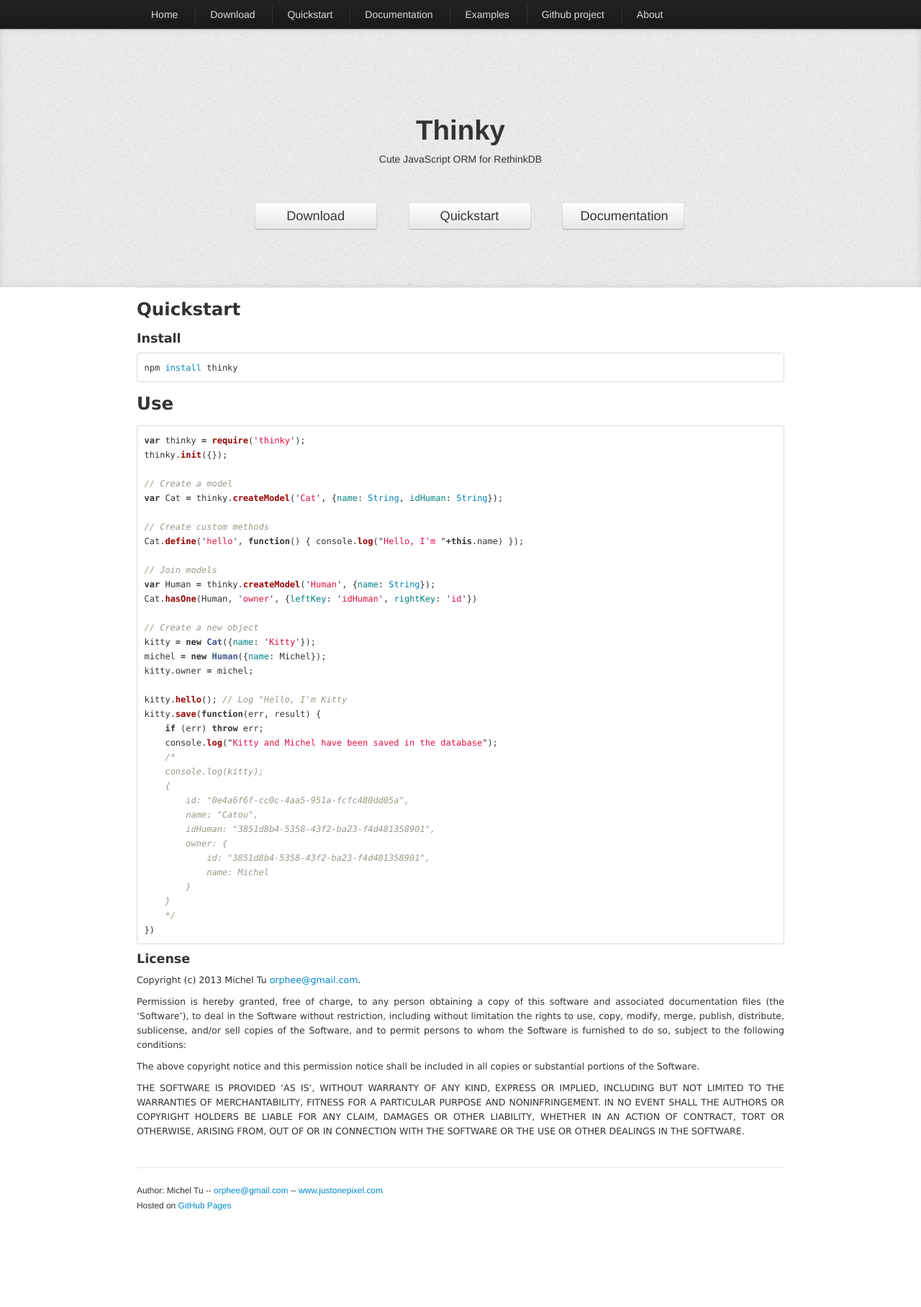
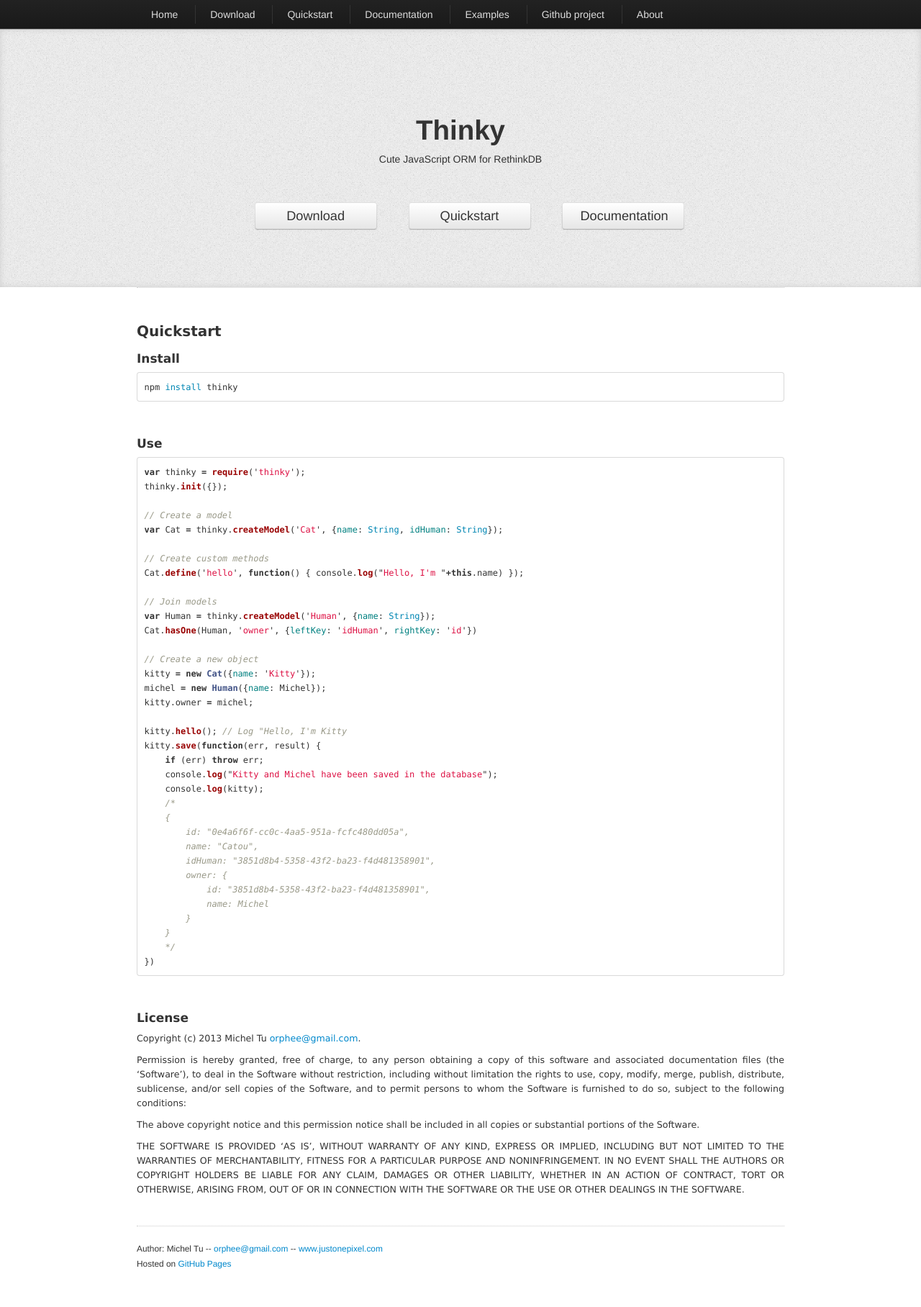
Before and after one commit to neumino/thinky, a Jekyll site: the page built from index.md, in a window 1280 px wide. Shown: the whole page at 72% size. Built offline with Jekyll 4.4.1, drawn with Linux system fonts in a browser that asks for light colours; Markdown is read by kramdown in place of the engine named in the settings; before the commit the page ends 1735 px from its top, so only the background shows below that.

````diff
--- a/index.md
+++ b/index.md
@@ -3,9 +3,9 @@ layout: index
 ---
 
 
-### Quickstart
+## Quickstart
 
-#### Install
+### Install
 
 ```bash
 npm install thinky
@@ -36,8 +36,8 @@ kitty.hello(); // Log "Hello, I'm Kitty
 kitty.save(function(err, result) {
     if (err) throw err;
     console.log("Kitty and Michel have been saved in the database");
+    console.log(kitty);
     /*
-    console.log(kitty);
     {
         id: "0e4a6f6f-cc0c-4aa5-951a-fcfc480dd05a",
         name: "Catou",
@@ -51,7 +51,7 @@ kitty.save(function(err, result) {
 })
 ```
 
-#### License
+### License
 
 Copyright (c) 2013 Michel Tu [orphee@gmail.com](orphee@gmail.com).
 
--- a/stylesheets/styles.css
+++ b/stylesheets/styles.css
@@ -90,6 +90,30 @@ header li a{
     font-size: 0.9em;
     text-align: justify;
 }
+#content h2{
+    padding-top: 40px;
+    font-size: 20px;
+    line-height: 20px;
+}
+#content h3{
+    padding-top: 40px;
+    font-size: 17px;
+    line-height: 17px;
+}
+#content h4{
+    padding-top: 40px;
+    font-size: 13px;
+    line-height: 13px;
+}
+#content h1+h2{
+    padding-top: 10px;
+}
+#content h2+h3{
+    padding-top: 10px;
+}
+#content h3+h4{
+    padding-top: 10px;
+}
 section{
     width: 900px;
     margin: 40px auto 0px auto;
````
